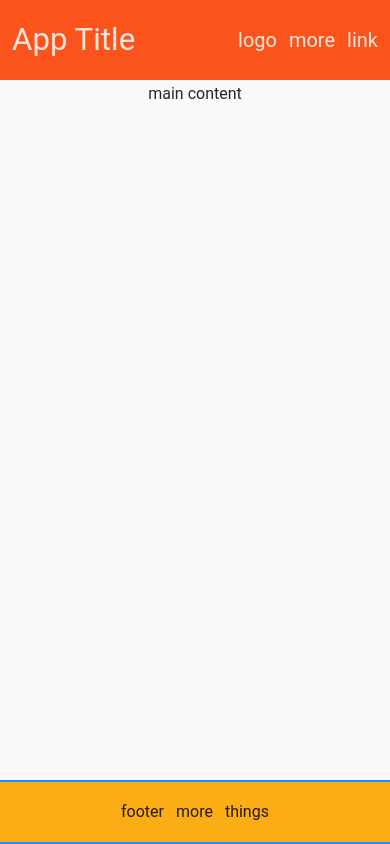
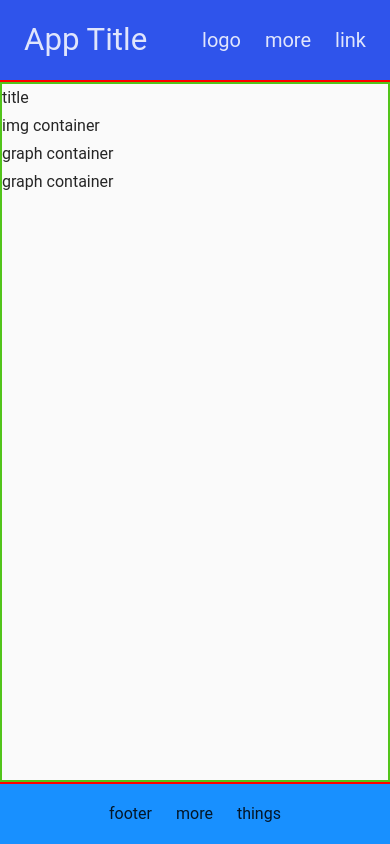
Before and after one commit to nrsimonelli/heroic-data-vision, a React (Create React App) app: page / in a window 390 px wide. Built offline with nearby package versions, Linux system fonts and the light colour scheme.

Commit message:
responsive design and some theme decisions

```diff
--- a/src/components/Main/Main.js
+++ b/src/components/Main/Main.js
@@ -11,8 +11,11 @@ class Main extends Component {
   render() {
     return (
       <div className='main-root'>
-        <div className='container'>
-          <div className='content'>main content</div>
+        <div className='main-container'>
+          <div>title</div>
+          <div>img container</div>
+          <div>graph container</div>
+          <div>graph container</div>
           <div className='test'></div>
         </div>
       </div>
--- a/src/components/Nav/Nav.js
+++ b/src/components/Nav/Nav.js
@@ -4,8 +4,8 @@ const Nav = () => {
   return (
     <div className='nav-root'>
       <div className='container'>
-        <div className='title h3'>App Title</div>
-        <div className='sub-container h5'>
+        <div className='title'>App Title</div>
+        <div className='sub-container'>
           <div>logo</div>
           <div>more</div>
           <div className='link'>link</div>
--- a/src/css/main.css
+++ b/src/css/main.css
@@ -206,7 +206,7 @@ a:hover {
 .nav-root {
   height: 80px;
   width: 100%;
-  background-color: #fa541c;
+  background-color: #2f54eb;
   color: rgba(255, 255, 255, 0.85);
 }
 .nav-root .container {
@@ -216,27 +216,30 @@ a:hover {
   flex-wrap: nowrap;
   justify-content: space-between;
   align-items: center;
-  max-width: 1140px;
+  max-width: 440px;
   margin-left: auto;
   margin-right: auto;
 }
 .nav-root .sub-container {
+  font-size: 1.25rem;
+  line-height: 1.3;
   display: flex;
   flex-direction: row;
   flex-wrap: nowrap;
 }
 .nav-root .sub-container div {
-  margin-right: 12px;
+  margin-right: 24px;
 }
 .nav-root .title {
-  margin-left: 12px;
+  font-size: 1.953rem;
+  line-height: 1.3;
+  margin-left: 24px;
 }
 
 .footer-root {
   height: 60px;
   width: 100%;
-  border: 2px solid #1890ff;
-  background-color: #faad14;
+  background-color: #1890ff;
   color: rgba(0, 0, 0, 0.85);
 }
 .footer-root .container {
@@ -246,19 +249,44 @@ a:hover {
   flex-wrap: nowrap;
   justify-content: center;
   align-items: center;
-  max-width: 1140px;
+  max-width: 440px;
   margin-left: auto;
   margin-right: auto;
   font-size: 1rem;
   line-height: 1.3;
 }
 .footer-root .container div {
-  margin-left: 6px;
-  margin-right: 6px;
+  margin-left: 12px;
+  margin-right: 12px;
 }
 
+@media (min-width: 481px) {
+  .footer-root .container {
+    justify-content: flex-start;
+    align-items: center;
+  }
+  .footer-root .container div:first-of-type {
+    margin-left: 24px;
+  }
+}
 .main-root {
   flex: 1 0 auto;
+  border: 2px solid red;
+  width: 100%;
+  display: flex;
+}
+
+.main-container {
+  border: 2px solid #52c41a;
+  display: flex;
+  flex-direction: column;
+  flex-wrap: nowrap;
+  justify-content: flex-start;
+  align-items: flex-start;
+  margin-left: auto;
+  margin-right: auto;
+  max-width: 440px;
+  width: 100%;
 }
 
 /*# sourceMappingURL=main.css.map */
--- a/src/scss/abstracts/_mixins.scss
+++ b/src/scss/abstracts/_mixins.scss
@@ -118,6 +118,8 @@ $media-breakpoints: (
   @return 0 $primary-offset $blur $color;
 }
 
+$base-font-size: 16px;
+
 @function rem($px, $base: $base-font-size) {
   @return ($px / $base) * 1rem;
 }
--- a/src/scss/abstracts/_theme.scss
+++ b/src/scss/abstracts/_theme.scss
@@ -1,8 +1,8 @@
 @use './variables' as *;
 
-$color-primary: $volcano;
-$color-secondary: $gold;
-$color-accent: $lime;
+$color-primary: $blue-geek;
+$color-secondary: $blue;
+$color-accent: $cyan;
 
 $color-default: $blue;
 $color-success: $green;
--- a/src/scss/abstracts/_variables.scss
+++ b/src/scss/abstracts/_variables.scss
@@ -44,9 +44,9 @@ $gray-11: #1f1f1f;
 $gray-12: #141414;
 $gray-13: #000000;
 
-$margin-global: 12px;
+$margin-global: 24px;
 $margin-half: $margin-global/2;
-$max-width-global: 1140px;
+$max-width-global: 440px;
 
 $h1: 3.052rem;
 $h2: 2.441rem;
--- a/src/scss/main.scss
+++ b/src/scss/main.scss
@@ -3,4 +3,16 @@
 
 .main-root {
   flex: 1 0 auto;
+  @include border();
+  width: 100%;
+  display: flex;
 }
+
+.main-container {
+  @include border($green);
+  @include flex-col();
+  @include justify-align(flex-start, flex-start);
+  @include push-auto;
+  max-width: $max-width-global;
+  width: 100%;
+}
--- a/src/scss/partials/_footer.scss
+++ b/src/scss/partials/_footer.scss
@@ -2,7 +2,6 @@
 
 .footer-root {
   @include dimensions(60px, 100%);
-  @include border($blue);
   background-color: $color-secondary;
   color: $text-primary;
 
@@ -18,3 +17,12 @@
     }
   }
 }
+
+@include breakpoint-min(xs) {
+  .footer-root .container {
+    @include justify-align(flex-start, center);
+    div:first-of-type {
+      margin-left: $margin-global;
+    }
+  }
+}
--- a/src/scss/partials/_nav.scss
+++ b/src/scss/partials/_nav.scss
@@ -13,12 +13,14 @@
     @include push-auto;
   }
   .sub-container {
+    @include text-size($h5);
     @include flex-row;
     div {
       margin-right: $margin-global;
     }
   }
   .title {
+    @include text-size($h3);
     margin-left: $margin-global;
   }
 }
```
Also changed, not shown: 1 other file (tests, documents, lock files or other folders).
